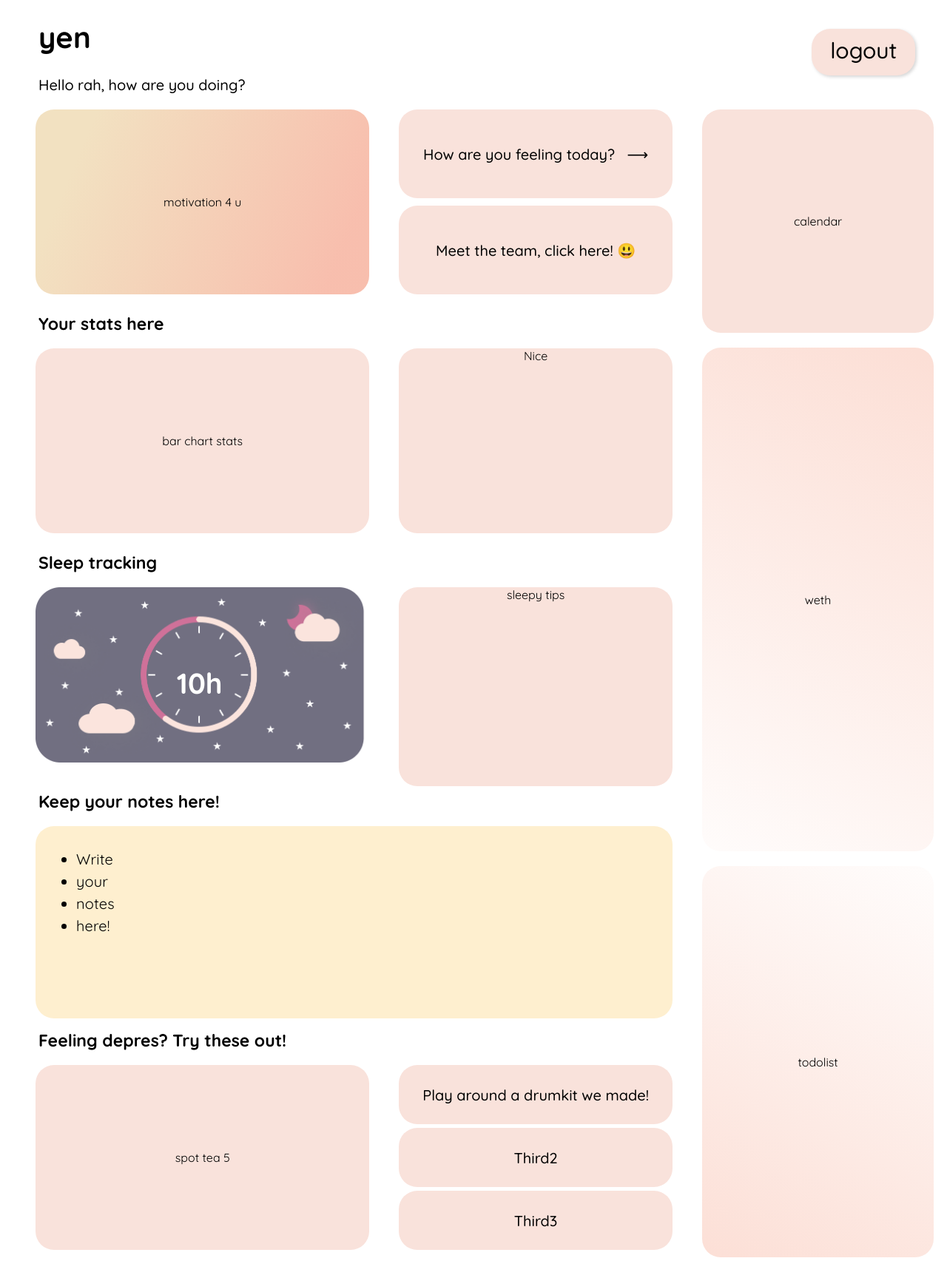
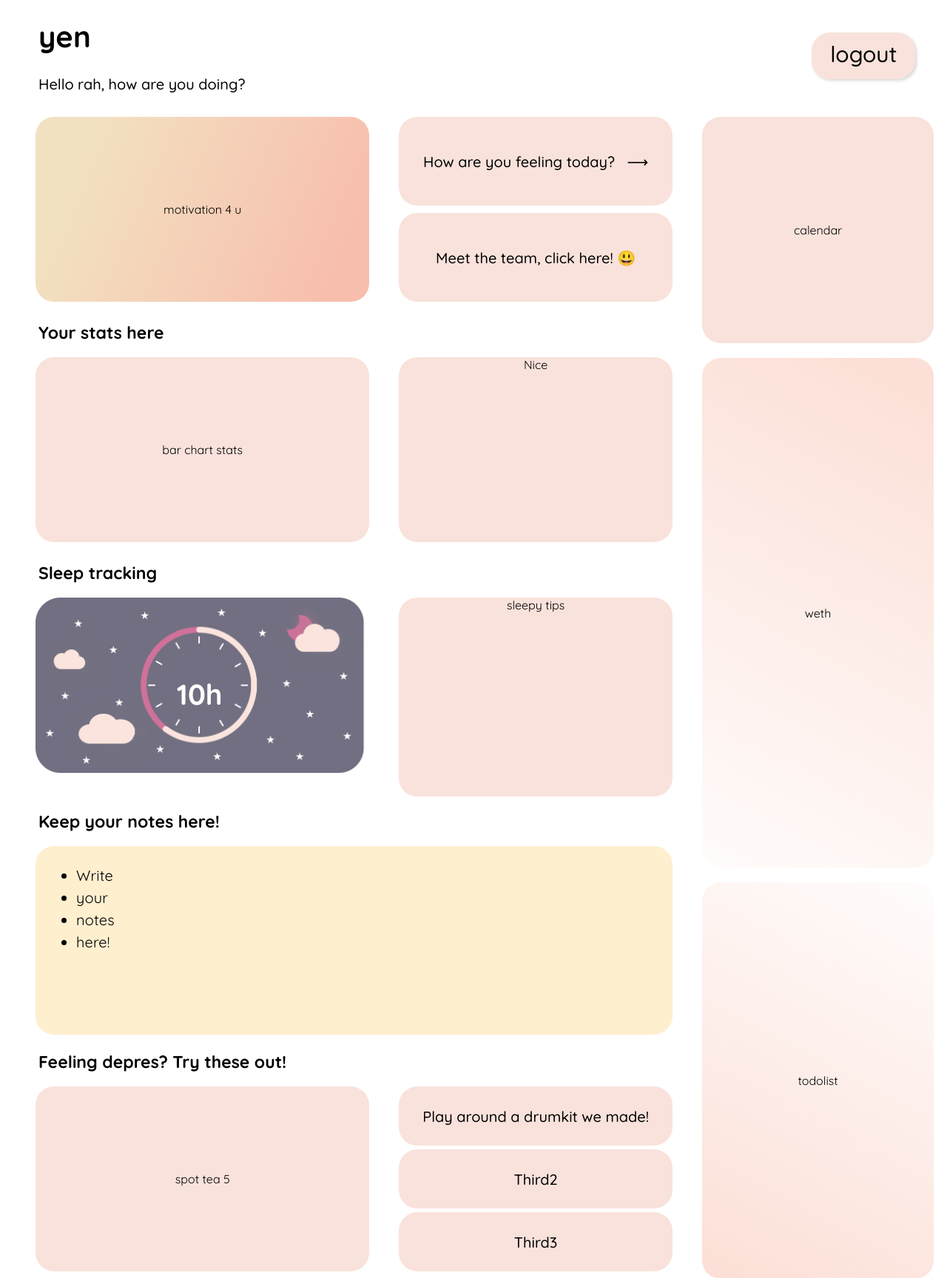
Before and after one commit to rah757/Zen, a Flask app: page / in a window 1280 px wide. Shown: the top 1728 px of the page at 74% size. Run offline with Flask 3, Linux system fonts and the light colour scheme; a user stored in the database is signed in; a map, chart or similar area stays blank.

Commit message:
minor alignment fixes

```diff
--- a/static/js/script.js
+++ b/static/js/script.js
@@ -9,6 +9,8 @@ sliders.forEach(function(slider) {
 	slider.oninput = function() {
 		output.innerHTML = this.value;
 	};
+
+
 });
 
 
--- a/static/stylemain.css
+++ b/static/stylemain.css
@@ -15,8 +15,8 @@ body{
     flex: 1 0 100%;
     min-width: 95vw;
     max-width: 98vw;
-    min-height: 100px;
-    max-height: 100px;
+    min-height: 110px;
+    max-height: 110px;
 }
 
 h1,h2{
@@ -35,7 +35,7 @@ h2{
 h3{
     font-size: 39px;
     color: white;
-    padding-bottom: 11px;
+    padding-bottom: 9px;
     padding-right: 8px;
 }
 
@@ -146,7 +146,13 @@ p{
 
 .left-header{
     flex-basis: 90%;
-    padding-top: 20px;
+    padding-top: 22px;
+    padding-left: 44px;
+}
+
+.left-header-notes{
+    flex-basis: 90%;
+    padding-top: 33px;
     padding-left: 44px;
 }
 
@@ -158,7 +164,7 @@ p{
     border-radius: 25px;
     padding: 15px;
     padding-bottom: 0px;
-    padding-top: 10px;
+    padding-top: 5px;
 
     font-family: 'Quicksand', sans-serif;
     font-style: normal;
--- a/templates/index.html
+++ b/templates/index.html
@@ -67,7 +67,7 @@
                         sleepy tips
                     </div>
                 </div>
-                <div class="left-header">
+                <div class="left-header-notes">
                     <h2>Keep your notes here!</h2>
                 </div>
                 <div class="left-type1">
```
Also changed, not shown: instance/users.sqlite3.
